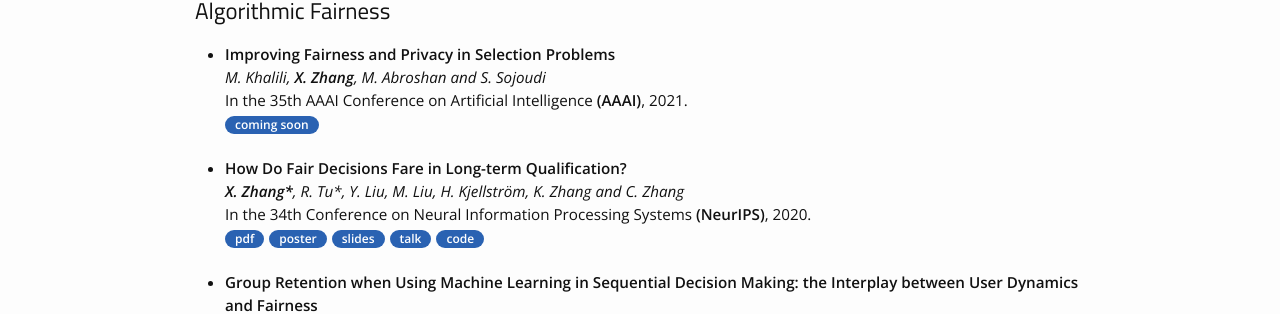
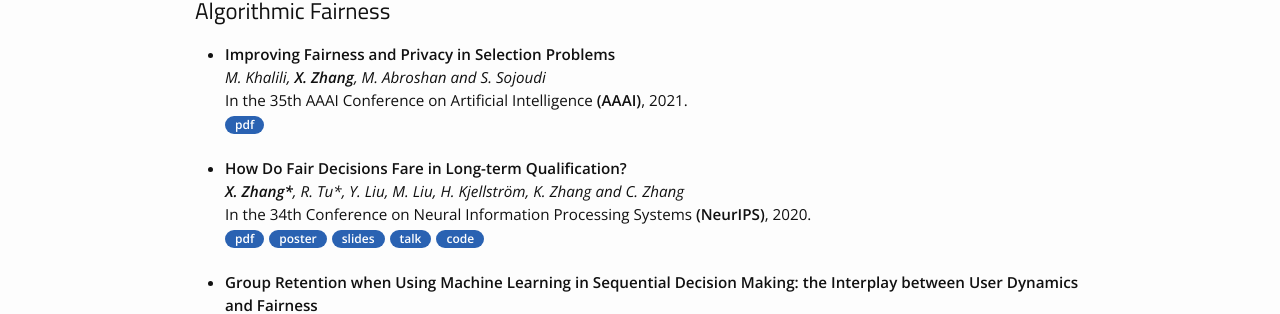
Before and after one commit to xueruzhang/xueruzhang.github.io, a Jekyll site: the page built from publications.md, in a window 1280 px wide and 1400 px high. Shown: the part 203-517 px from the top of the window. Built offline with Jekyll 4.4.1, drawn with Linux system fonts in a browser that asks for light colours.

Commit message:
message accompanying my updates

```diff
--- a/publications.md
+++ b/publications.md
@@ -12,7 +12,7 @@
 		<b>Improving Fairness and Privacy in Selection Problems</b><br>
 		<i>M. Khalili, <b>X. Zhang</b>, M. Abroshan and S. Sojoudi</i><br>
 		In the 35th AAAI Conference on Artificial Intelligence <b>(AAAI)</b>, 2021.<br>
-		<a href=""><div class="color-button">coming soon</div></a>
+		<a href="aaai21.pdf"><div class="color-button">pdf</div></a>
 	</li><br>
 	<li>
 		<b>How Do Fair Decisions Fare in Long-term Qualification?</b><br>
@@ -81,7 +81,8 @@
 		<b>A Robust Energy and Emissions Conscious Cruise Controller for Connected Vehicles with Privacy Considerations
 </b><br>
 		<i>C. Huang, <b>X. Zhang</b>, R. Salehi, T. Ersal and A. Stefanopoulou </i><br>
-		In 2020 American Control Conference <b>(ACC)</b>, <i>ASME Automotive and Transportation Systems <b>Best Paper Award Finalist</b></i>, 2020.<br>
+		In 2020 American Control Conference <b>(ACC)</b>, 2020.<br>
+		<i>ASME Automotive and Transportation Systems <b>Best Paper Award Finalist</b></i><br>
 		<a href="acc.pdf"><div class="color-button">pdf</div></a>
 	</li><br>
 </ul>
```
Also changed, not shown: 2 other files.
